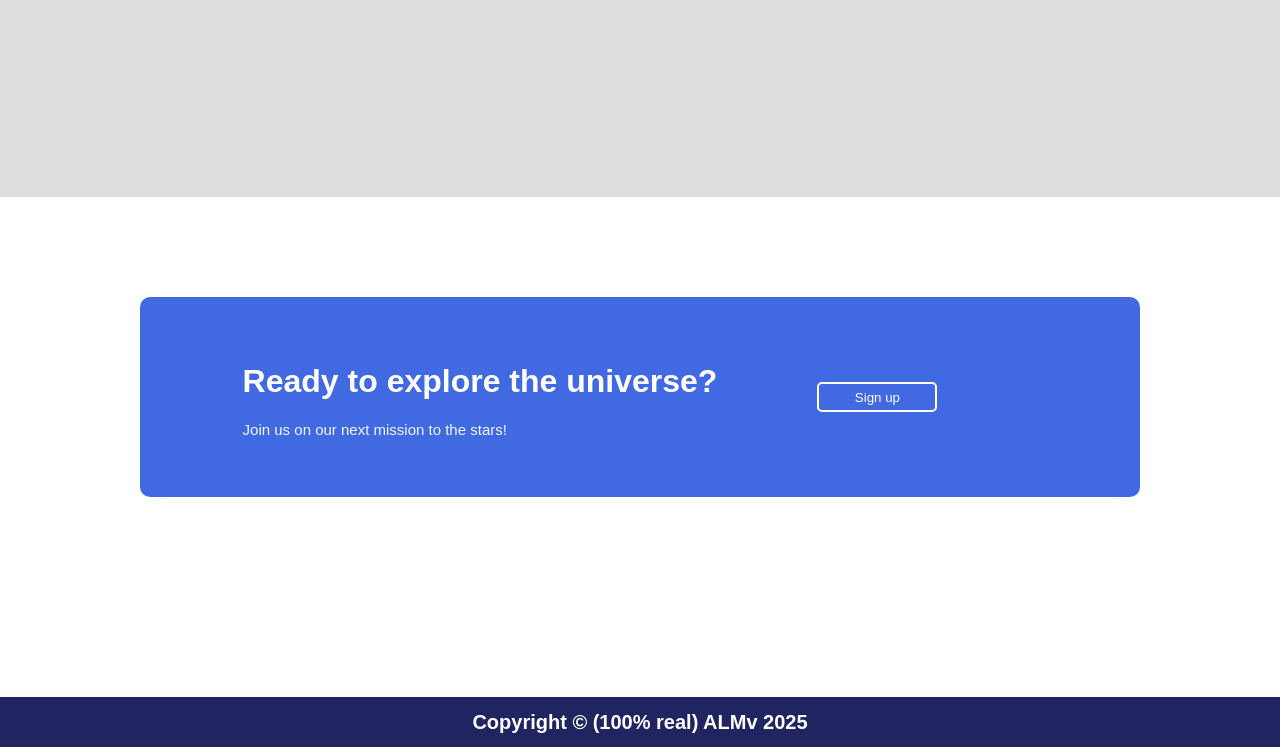
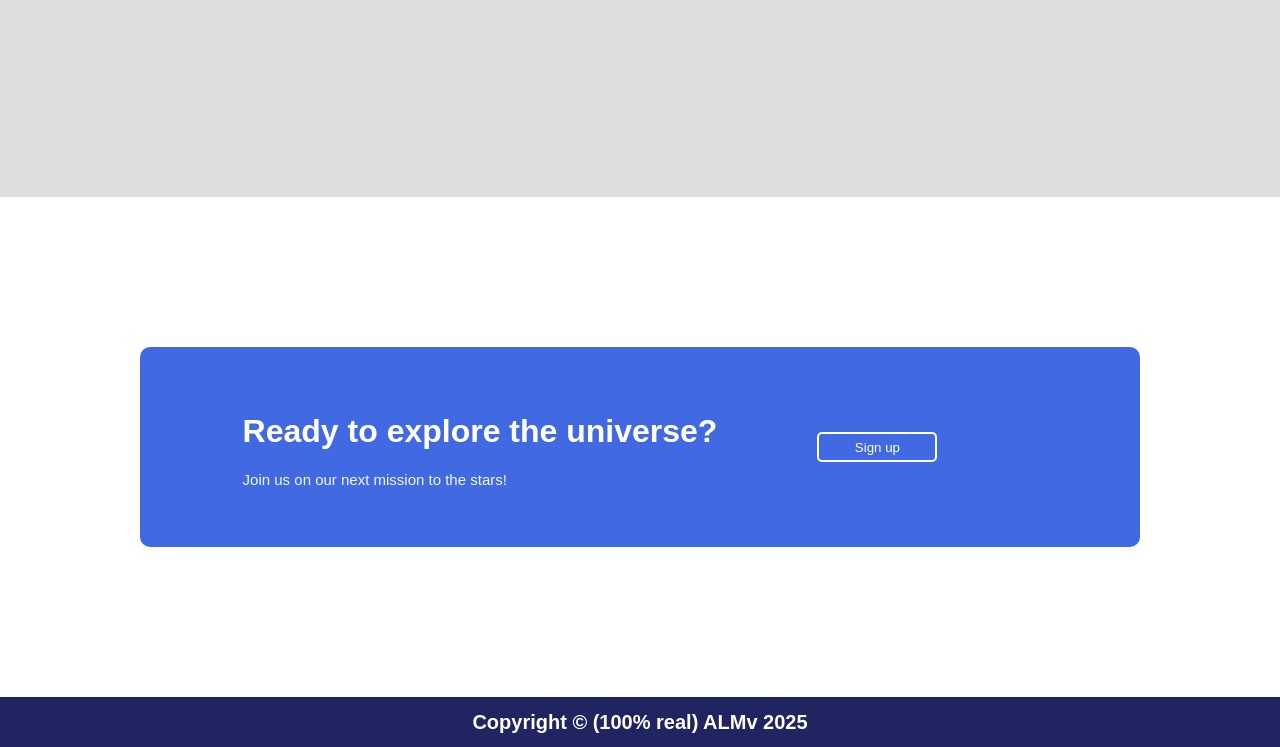
Before and after one commit to ALMv1/landing-page, a plain HTML site: page index.html in a window 1280 px wide. Shown: the part 1294-2041 px from the top of the page. Drawn offline with Linux system fonts and the light colour scheme.

Commit message:
fix cta-section

```diff
--- a/styles.css
+++ b/styles.css
@@ -77,7 +77,7 @@ body {
     display: flex;
     justify-content: center;
     align-items: center;
-    padding-bottom: 100px;
+    padding: 50px;
     flex-direction: column;
 }
 
```
